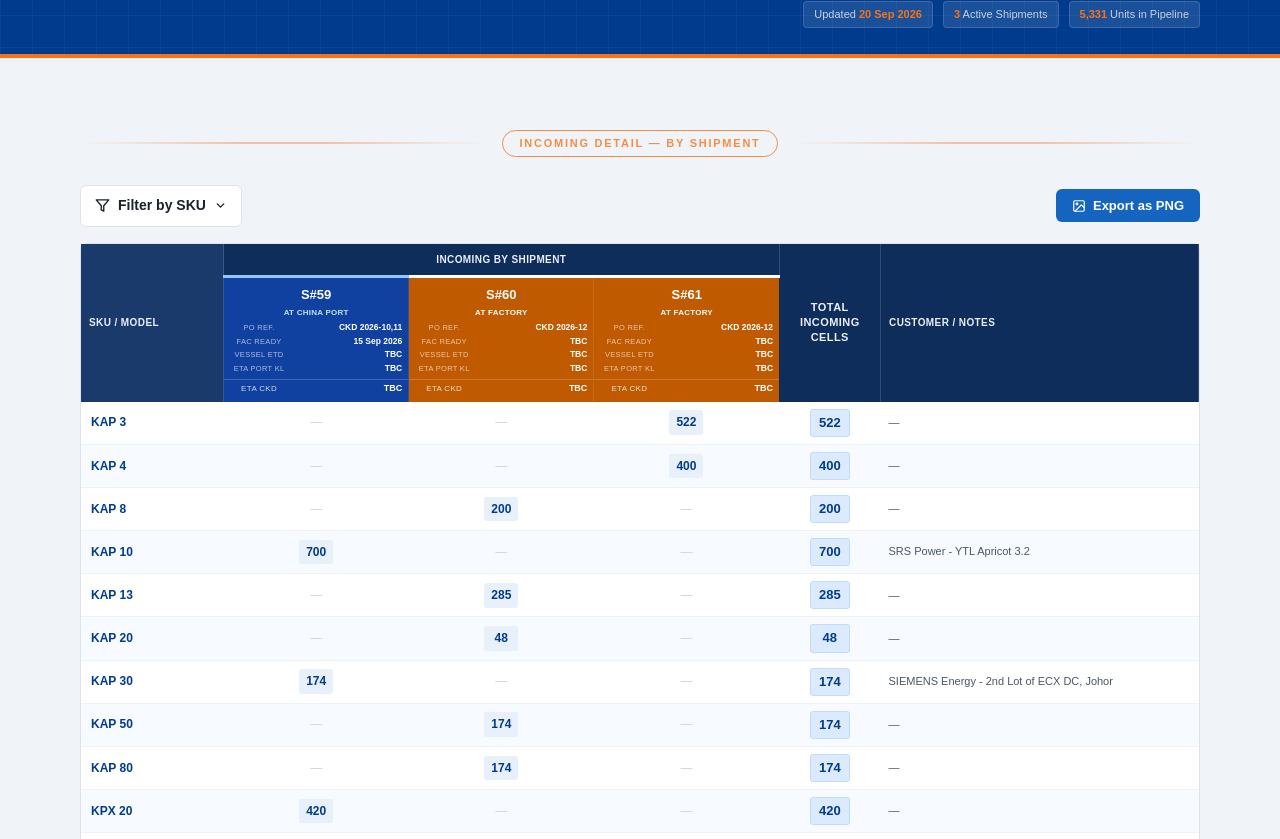
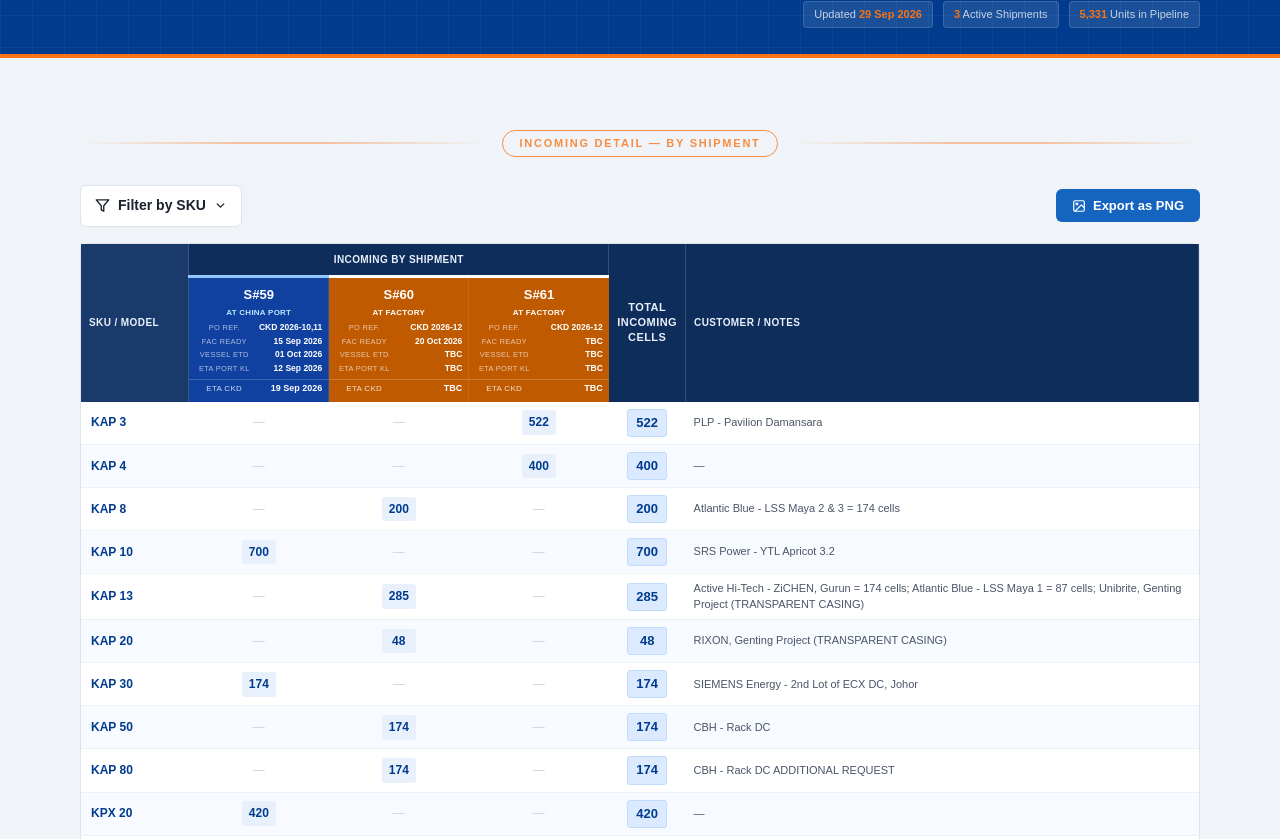
Before and after one commit to natalieng9668/ckd-battery-status, a plain HTML site: page index.html in a window 1280 px wide. Shown: the part 81-920 px from the top of the page. Drawn offline with Linux system fonts and the light colour scheme.

Commit message:
Update 29/09/2026 14:17

```diff
--- a/index.html
+++ b/index.html
@@ -634,7 +634,7 @@ function exportPNG() {
       <div class="report-label">Inbound Shipment Report</div>
       <div class="report-title">CKD China Battery Shipment Status</div>
       <div class="report-meta">
-        <span class="meta-chip">Updated <strong>20 Sep 2026</strong></span>
+        <span class="meta-chip">Updated <strong>29 Sep 2026</strong></span>
         <span class="meta-chip"><strong>3</strong> Active Shipments</span>
         <span class="meta-chip"><strong>5,331</strong> Units in Pipeline</span>
       </div>
@@ -701,15 +701,15 @@ function exportPNG() {
               <div class="scol-status transit-lbl">At China Port</div>
               <div class="scol-date-row"><span class="scol-date-label">PO Ref.</span><span class="scol-date-val">CKD 2026-10,11</span></div>
               <div class="scol-date-row"><span class="scol-date-label">Fac Ready</span><span class="scol-date-val">15 Sep 2026</span></div>
-              <div class="scol-date-row"><span class="scol-date-label">Vessel ETD</span><span class="scol-date-val">TBC</span></div>
-              <div class="scol-date-row"><span class="scol-date-label">ETA Port KL</span><span class="scol-date-val">TBC</span></div>
-              <div class="scol-date-row scol-date-eta"><span class="scol-date-label">ETA CKD</span><span class="scol-date-val">TBC</span></div>
+              <div class="scol-date-row"><span class="scol-date-label">Vessel ETD</span><span class="scol-date-val">01 Oct 2026</span></div>
+              <div class="scol-date-row"><span class="scol-date-label">ETA Port KL</span><span class="scol-date-val">12 Sep 2026</span></div>
+              <div class="scol-date-row scol-date-eta"><span class="scol-date-label">ETA CKD</span><span class="scol-date-val">19 Sep 2026</span></div>
             </th>
             <th class="ship-col factory-col">
               <div class="scol-id">S#60</div>
               <div class="scol-status factory-lbl">At Factory</div>
               <div class="scol-date-row"><span class="scol-date-label">PO Ref.</span><span class="scol-date-val">CKD 2026-12</span></div>
-              <div class="scol-date-row"><span class="scol-date-label">Fac Ready</span><span class="scol-date-val">TBC</span></div>
+              <div class="scol-date-row"><span class="scol-date-label">Fac Ready</span><span class="scol-date-val">20 Oct 2026</span></div>
               <div class="scol-date-row"><span class="scol-date-label">Vessel ETD</span><span class="scol-date-val">TBC</span></div>
               <div class="scol-date-row"><span class="scol-date-label">ETA Port KL</span><span class="scol-date-val">TBC</span></div>
               <div class="scol-date-row scol-date-eta"><span class="scol-date-label">ETA CKD</span><span class="scol-date-val">TBC</span></div>
@@ -762,11 +762,11 @@ function exportPNG() {
             <div class="tl-step"><div class="tl-dot "></div><div class="tl-lbl ">Port Klang</div></div>
           </div></div>
         <div class="ship-meta">
-          <div class="meta-item"><span class="meta-key">ETA CKD</span><span class="meta-val eta">TBC</span></div>
+          <div class="meta-item"><span class="meta-key">ETA CKD</span><span class="meta-val eta">19 Sep 2026</span></div>
           <div class="meta-item"><span class="meta-key">Size</span><span class="meta-val">45 ctns</span></div>
           <div class="meta-item"><span class="meta-key">Total Cells</span><span class="meta-val">3,276</span></div>
         </div>
-        <div class="ship-notes">At China Port</div>
+        <div class="ship-notes">Vessel ETD 01 Oct 2026 · ETA Port Klang 12 Sep 2026</div>
         <button class="items-toggle" onclick="toggleItems(this)">
           <span>10 SKUs · 3,276 cells total</span>
           <svg class="toggle-arr" viewBox="0 0 16 16" fill="none"><path d="M4 6l4 4 4-4" stroke="currentColor" stroke-width="2" stroke-linecap="round" stroke-linejoin="round"/></svg>
@@ -803,7 +803,7 @@ function exportPNG() {
           </div></div>
         <div class="ship-meta">
           <div class="meta-item"><span class="meta-key">ETA CKD</span><span class="meta-val eta">TBC</span></div>
-          <div class="meta-item"><span class="meta-key">Size</span><span class="meta-val">—</span></div>
+          <div class="meta-item"><span class="meta-key">Size</span><span class="meta-val">56 ctns</span></div>
           <div class="meta-item"><span class="meta-key">Total Cells</span><span class="meta-val">881</span></div>
         </div>
         <div class="ship-notes">Production in progress</div>
@@ -814,11 +814,11 @@ function exportPNG() {
         <div class="items-body">
           <table class="items-tbl"><thead><tr><th>SKU</th><th>Customer / Notes</th><th>Qty</th></tr></thead>
             <tbody>
-              <tr><td><span class="sku-badge">KAP 8</span></td><td>—</td><td>200</td></tr>
-              <tr><td><span class="sku-badge">KAP 13</span></td><td>—</td><td>285</td></tr>
-              <tr><td><span class="sku-badge">KAP 20</span></td><td>—</td><td>48</td></tr>
-              <tr><td><span class="sku-badge">KAP 50</span></td><td>—</td><td>174</td></tr>
-              <tr><td><span class="sku-badge">KAP 80</span></td><td>—</td><td>174</td></tr>
+              <tr><td><span class="sku-badge">KAP 8</span></td><td><div class="note-txt">Atlantic Blue - LSS Maya 2 &amp; 3 = 174 cells</div></td><td>200</td></tr>
+              <tr><td><span class="sku-badge">KAP 13</span></td><td><div class="note-txt">Active Hi-Tech - ZiCHEN, Gurun = 174 cells; Atlantic Blue - LSS Maya 1 = 87 cells; Unibrite, Genting Project (TRANSPARENT CASING)</div></td><td>285</td></tr>
+              <tr><td><span class="sku-badge">KAP 20</span></td><td><div class="note-txt">RIXON, Genting Project (TRANSPARENT CASING)</div></td><td>48</td></tr>
+              <tr><td><span class="sku-badge">KAP 50</span></td><td><div class="note-txt">CBH - Rack DC</div></td><td>174</td></tr>
+              <tr><td><span class="sku-badge">KAP 80</span></td><td><div class="note-txt">CBH - Rack DC ADDITIONAL REQUEST</div></td><td>174</td></tr>
             </tbody></table>
         </div>
       </div>
@@ -849,7 +849,7 @@ function exportPNG() {
         <div class="items-body">
           <table class="items-tbl"><thead><tr><th>SKU</th><th>Customer / Notes</th><th>Qty</th></tr></thead>
             <tbody>
-              <tr><td><span class="sku-badge">KAP 3</span></td><td>—</td><td>522</td></tr>
+              <tr><td><span class="sku-badge">KAP 3</span></td><td><div class="note-txt">PLP - Pavilion Damansara</div></td><td>522</td></tr>
               <tr><td><span class="sku-badge">KAP 4</span></td><td>—</td><td>400</td></tr>
               <tr><td><span class="sku-badge">KPX 100</span></td><td>—</td><td>147</td></tr>
               <tr><td><span class="sku-badge">KPX 160</span></td><td>—</td><td>105</td></tr>
@@ -872,20 +872,20 @@ function exportPNG() {
 
 <script>
 const SHIPS = [
-  ['S#59','chip-transit','At China Port','TBC'],
+  ['S#59','chip-transit','At China Port','19 Sep 2026'],
   ['S#60','chip-factory','At Factory','TBC'],
   ['S#61','chip-factory','At Factory','TBC']
 ];
 const SKU_DATA = [
-  ['KAP 3', 0, 0, 522, ''],
+  ['KAP 3', 0, 0, 522, 'PLP - Pavilion Damansara'],
   ['KAP 4', 0, 0, 400, ''],
-  ['KAP 8', 0, 200, 0, ''],
+  ['KAP 8', 0, 200, 0, 'Atlantic Blue - LSS Maya 2 &amp; 3 = 174 cells'],
   ['KAP 10', 700, 0, 0, 'SRS Power - YTL Apricot 3.2'],
-  ['KAP 13', 0, 285, 0, ''],
-  ['KAP 20', 0, 48, 0, ''],
+  ['KAP 13', 0, 285, 0, 'Active Hi-Tech - ZiCHEN, Gurun = 174 cells; Atlantic Blue - LSS Maya 1 = 87 cells; Unibrite, Genting Project (TRANSPARENT CASING)'],
+  ['KAP 20', 0, 48, 0, 'RIXON, Genting Project (TRANSPARENT CASING)'],
   ['KAP 30', 174, 0, 0, 'SIEMENS Energy - 2nd Lot of ECX DC, Johor'],
-  ['KAP 50', 0, 174, 0, ''],
-  ['KAP 80', 0, 174, 0, ''],
+  ['KAP 50', 0, 174, 0, 'CBH - Rack DC'],
+  ['KAP 80', 0, 174, 0, 'CBH - Rack DC ADDITIONAL REQUEST'],
   ['KPX 20', 420, 0, 0, ''],
   ['KPX 30', 800, 0, 0, ''],
   ['KPX 40', 315, 0, 0, ''],
```
